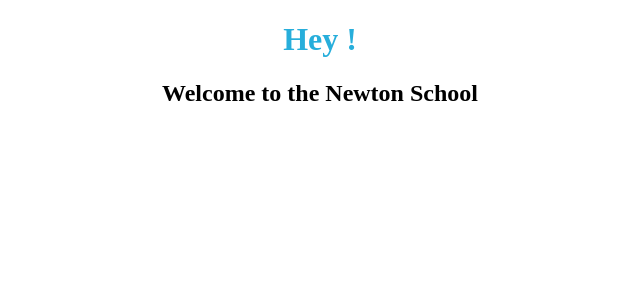
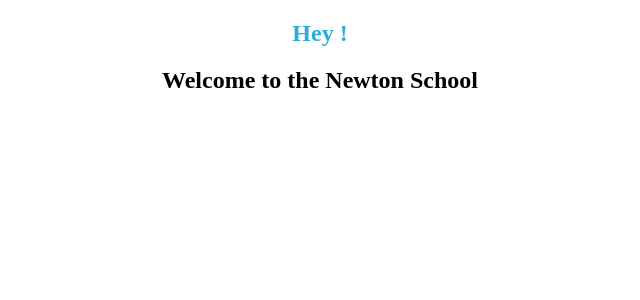
Before and after one commit to kamta0905/React-Practice---Greetings-with-Props, a React app: page / in a window 1280 px wide. Shown: the top 300 px of the page, without its empty margins (320-960 px from the left). Built offline with nearby package versions, Linux system fonts and the light colour scheme.

Commit message:
Update Welcome.js

```diff
--- a/src/components/Welcome.js
+++ b/src/components/Welcome.js
@@ -3,11 +3,10 @@ import React from 'react';
 
 const Welcome = () => {
     return (
-        <>
+        <section>
         <h1>Hey !</h1>
         <h2>Welcome to the Newton School</h2>
-
-        </>
+        </section>
     )
 };
 
```
